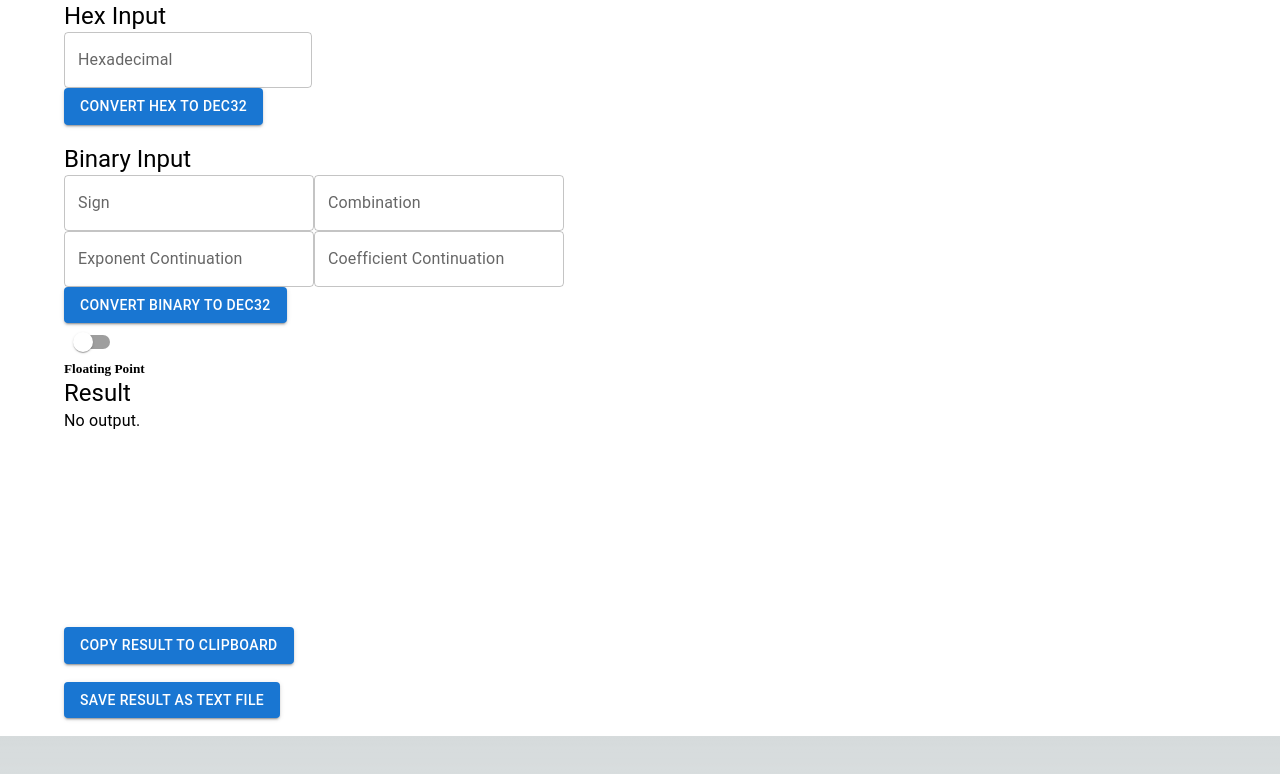
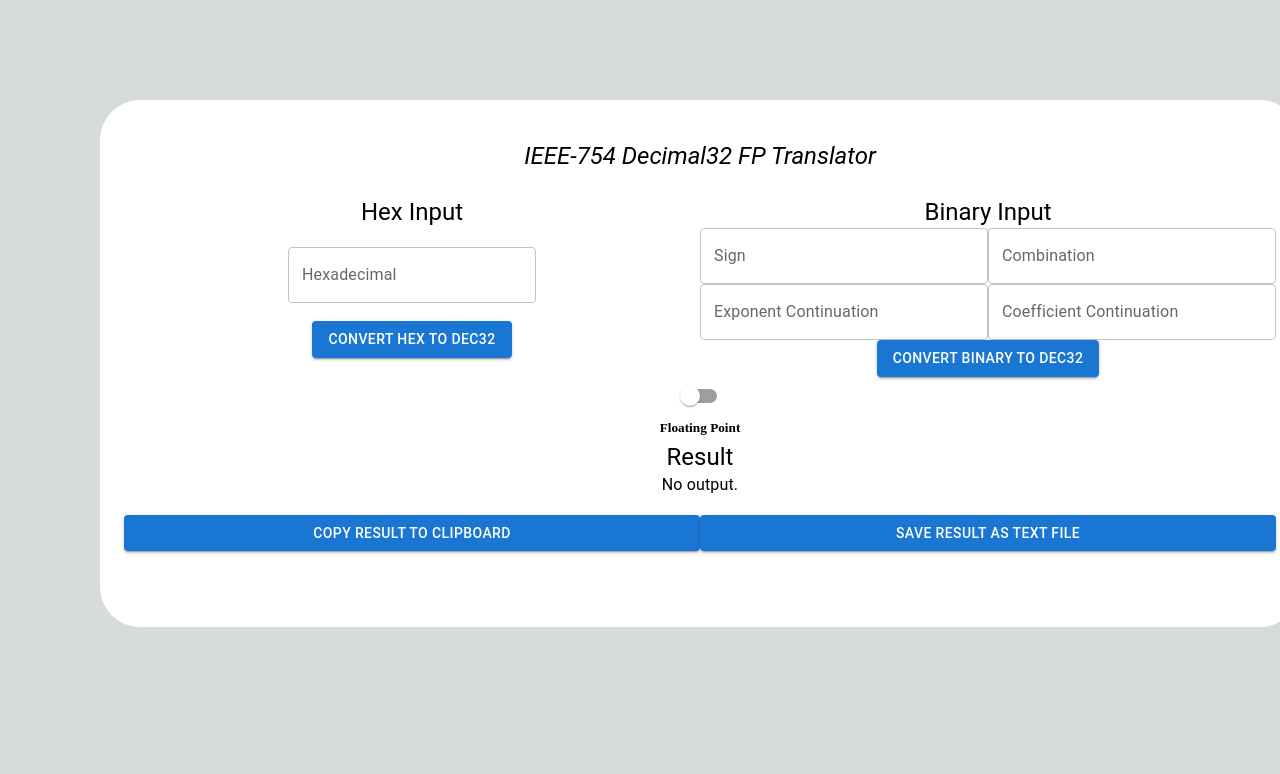
Before and after one commit to alankun5/IEEE-754-Decimal32-FP-Translator-Simulator, a Next.js app in the folder Decimal32FP-Sim/: page / in a window 1280 px wide. Shown: the top 774 px of the page. Built offline with nearby package versions, Linux system fonts and the light colour scheme.

Commit message:
Revamp: Display

```diff
--- a/Decimal32FP-Sim/app/page.jsx
+++ b/Decimal32FP-Sim/app/page.jsx
@@ -109,21 +109,37 @@ export default function TestPage() {
     };
 
     return (
-      <Box sx={{backgroundColor: 'white', color: 'black'}}>
+      <Box sx={{ color: 'black'}}>
         <Container
           sx={{
+            backgroundColor: 'white',
+            borderRadius: 10,
+            position: 'absolute',
+            top: 100,
+            left: 100,
+            textAlign: 'center',
           }}
         >
+          <Typography
+            variant='h5'
+            sx={{
+              mt: 5,
+              mb: 3,
+              fontStyle: 'italic',
+            }}
+          >
+            IEEE-754 Decimal32 FP Translator
+          </Typography>
+
           {/* Container for inputs */}
           <div
             style={{
-              width: 500,
+              width: "100%",
+              display: 'flex',
+              textAlign: 'center',
             }}
           >
-            <Grid container
-              sx={{
-              }}
-            >
+            <Grid container>
               <Grid item xs={12}>
                 <Typography variant='h5'>Hex Input</Typography>
               </Grid>
@@ -197,41 +213,47 @@ export default function TestPage() {
             </Grid>
           </div>
 
-          {/* Result Toggle Filter */}
-          {/* <input type="range" min="0" max="1" step="1" onChange={handleTogglePoint} /> */}
-          <Switch
-            checked={point}
-            onChange={handleTogglePoint}
-          />
-          <h5>{point ? 'Fixed Point' : 'Floating Point'}</h5>
-
           {/* Container for results */}
           <div
             style={{
               display: 'inline-block',
-              width: 500,
+              width: "100%",
               height: 250,
+              textAlign: 'center'
             }}
           >
+
+            {/* Result Toggle Filter */}
+            {/* <input type="range" min="0" max="1" step="1" onChange={handleTogglePoint} /> */}
+            <Switch
+              checked={point}
+              onChange={handleTogglePoint}
+            />
+
+            <h5 style={{margin: 5}}>{point ? 'Fixed Point' : 'Floating Point'}</h5>
+
             <Typography variant='h5'>Result</Typography>
             {/* {result && <h5>Dec 32 Equivalent: {result}</h5>} */}
             {
               (result && point) ?
-                <Typography>{resultFixed}</Typography>
+                <Typography sx={{textAlign: 'center'}}>{resultFixed}</Typography>
               : (result && !point) ?
                 <Typography>{result}</Typography>
               : <Typography>No output.</Typography>
             }
+
+            <br></br>
+            <Grid container>
+              <Grid item xs={6}>
+                <Button onClick={handleCopyClick} variant='contained' fullWidth>Copy Result to Clipboard</Button>
+              </Grid>
+              <br></br>
+              <Grid item xs={6}>
+                <Button onClick={handleSaveClick} variant='contained' fullWidth>Save Result as Text File</Button>
+              </Grid>
+              <br></br>
+            </Grid>
           </div>
-          <br/>
-          <Grid item xs={12}>
-            <Button onClick={handleCopyClick} variant='contained'>Copy Result to Clipboard</Button>
-          </Grid>
-          <br></br>
-          <Grid item xs={12}>
-            <Button onClick={handleSaveClick} variant='contained'>Save Result as Text File</Button>
-          </Grid>
-          <br></br>
         </Container>
       </Box>
     );
```
